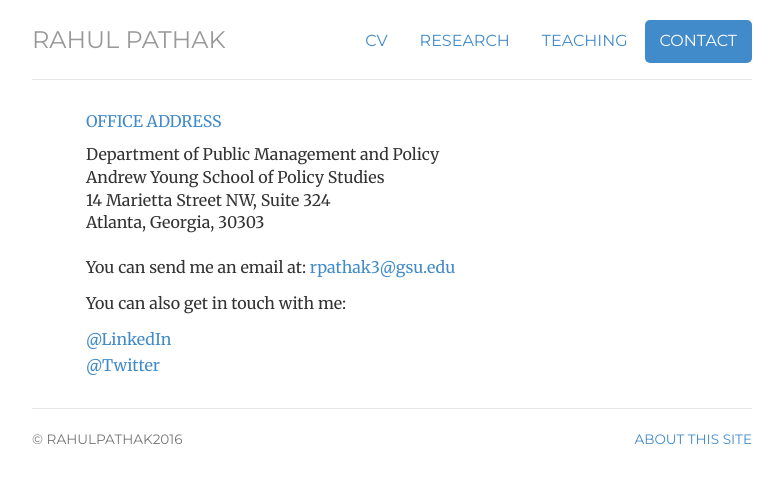
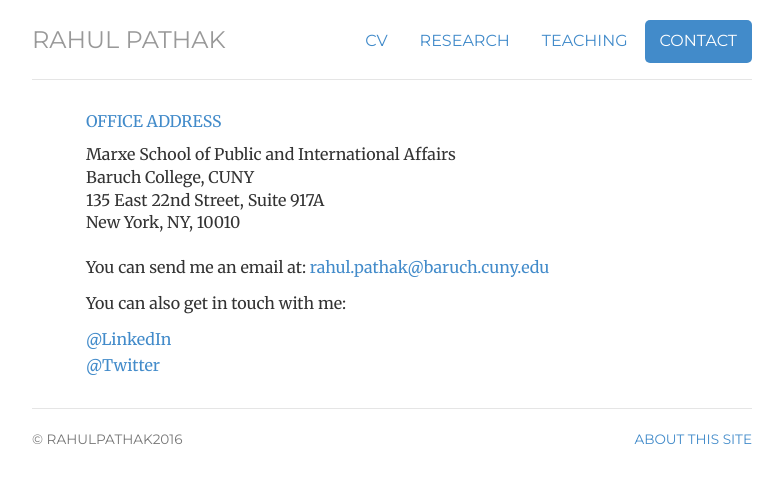
Before and after one commit to pathak-rahul/pathak-rahul.github.io, a Jekyll site: the page built from contact/index.html, in a window 1280 px wide. Shown: the top 483 px of the page, without its empty margins (248-1031 px from the left). Built offline with Jekyll 4.4.1, drawn with Linux system fonts in a browser that asks for light colours.

Commit message:
Update index.html

```diff
--- a/contact/index.html
+++ b/contact/index.html
@@ -13,14 +13,14 @@ description: Contact information for Rahul Pathak.
 
 <p class="text-primary">OFFICE ADDRESS</p>
 
-Department of Public Management and Policy<br>
-Andrew Young School of Policy Studies<br>
-14 Marietta Street NW, Suite 324<br>
-Atlanta, Georgia, 30303 <br>
+Marxe School of Public and International Affairs<br>
+Baruch College, CUNY<br>
+135 East 22nd Street, Suite 917A<br>
+New York, NY, 10010 <br>
 </address>
 
 
-<p>You can send me an email at: <a href="mailto:rpathak3@gsu.edu">rpathak3@gsu.edu</a></p>
+<p>You can send me an email at: <a href="mailto:rahul.pathak@baruch.cuny.edu">rahul.pathak@baruch.cuny.edu</a></p>
 
 
 <p>You can also get in touch with me:</p>
```
